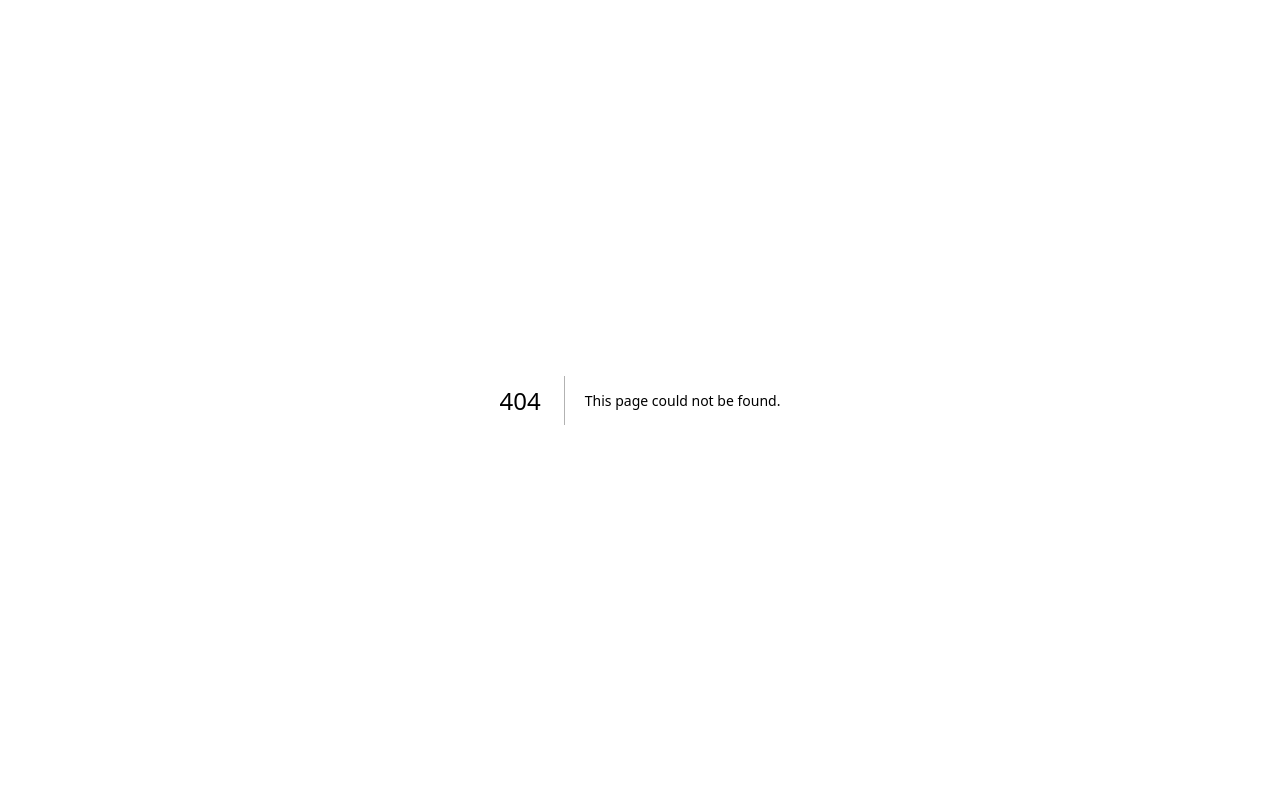
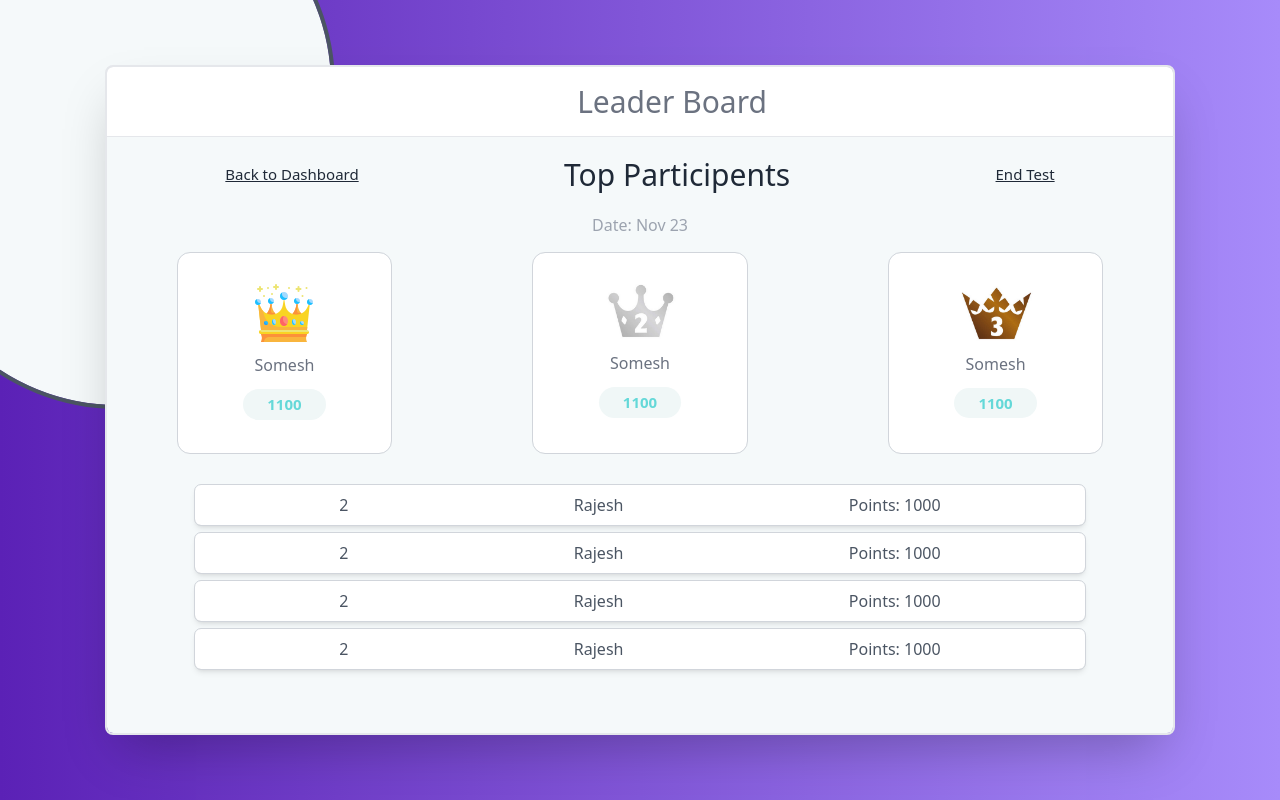
Before and after one commit to lekhit/playing, a Next.js app: page /leader in a window 1280 px wide. Before the commit this address had no page. Built offline with nearby package versions, Linux system fonts and the light colour scheme.

Commit message:
add all things

```diff
--- a/components/Login.js
+++ b/components/Login.js
@@ -3,7 +3,7 @@ import google from '../public/resources/google.svg'
 import shark from '../public/resources/must.jpeg'
 import Image from 'next/image'
 
-import React, { useEffect, useState } from "react";
+import React, { use, useEffect, useState } from "react";
 import { useRouter } from 'next/router'
 import { auth, logInWithEmailAndPassword, signInWithGoogle } from "./firebase";
 import { useAuthState } from "react-firebase-hooks/auth";
@@ -18,17 +18,18 @@ function Login(){
     }
     useEffect(() => {
       if (loading) {
+        console.log('Loading')
         return;
       }
-      if (user) {navigate.push("/nickname"); localStorage.setItem('email',user.displayName);
-        console.log(localStorage.getItem('email'));
+      if (user) {navigate.push("/nickname"); localStorage.setItem('user',{name:user.displayName,email:user.email});
+        console.log(localStorage.getItem('user'));
     }
     }, [user, loading]);
 
     return <div className="rounded-xl bg-white md:h-[600px] md:w-[900px] h-full w-[300px] sm:h-[600px] sm:w-[400px]">
     <div className='sm:p-16 p-2 flex relative justify-around'>
         <div className='m-4 z-50'>
-            <Image src={logo} className='mt-4' />
+            <Image src={logo} className='mt-4' alt='Loading'/>
             <div className='text-[30px] text-violet-800'>Login</div>
             <p className='my-2 text-gray-600'>Login to Start test Fast!</p>
             <label className='text-[15px]'>Email*</label>
@@ -51,14 +52,14 @@ function Login(){
             </div>
             <div className='cursor-pointer rounded-2xl bg-gradient-to-r from-[#8cabff] to-[#7c5cff] text-center text-white text-[20px] p-1 my-3'><button  onClick={() => logInWithEmailAndPassword(email, password)}>Login</button></div>
             <div onClick={loginHandler} className='cursor-pointer flex outline outline-2 rounded-2xl outline-gray-300 items-center justify-center'>
-                <Image src={google} className='h-[16px] m-2'
+                <Image src={google} className='h-[16px] m-2' alt='Loading'
                 />
                 <div>Continue with Google</div>
             </div>
             <div className='cursor-pointer rounded-2xl outline outline-1 p-2 hover:text-white hover:bg-gradient-to-r from-[#8cabff] to-[#7c5cff] hover:from my-4 text-violet-900 text-[15px] text-center outline-[#7c5cff]'>Register</div>
         </div>
         <div className='ml-4 md:relative absolute z-40'>
-            <Image src={shark} className='h-[500px] opacity-30 md:opacity-100 blur-md md:blur-none'/>
+            <Image src={shark} className='h-[500px] opacity-30 md:opacity-100 blur-md md:blur-none' alt='Loading'/>
         </div>
     </div>
 </div>
--- a/pages/LeaderBoard.js
+++ b/pages/leader.js
@@ -1,7 +1,7 @@
 import back from '../public/resources/crown.png'
 import sback from '../public/resources/second.png'
 import tback from '../public/resources/third.png'
-
+import Image from 'next/image'
 function Leader() {
 
     const leader = [[1, 1100, 'Somesh'], [2, 1000, 'Rajesh'], [2, 1000, 'Rajesh'], [2, 1000, 'Rajesh'], [2, 1000, 'Rajesh'], [2, 1000, 'Rajesh'], [2, 1000, 'Rajesh'], [2, 1000, 'Rajesh'], [2, 1000, 'Rajesh'], [2, 1000, 'Rajesh']]
@@ -23,7 +23,7 @@ function Leader() {
                     <div className='flex justify-around pt-4'>
                         <div className='flex flex-col justify-center items-center outline outline-1 outline-gray-300 rounded-xl w-1/5 bg-white h-[200px]'>
                             <div className='m-2'>
-                                <img src={back} />
+                                <Image src={back} alt={'Loading'} />
                             </div>
                             <div className='text-gray-500'>
                                 {leader[0][2]}
@@ -34,7 +34,7 @@ function Leader() {
                         </div>
                         <div className='flex flex-col justify-center items-center outline outline-1 outline-gray-300 rounded-xl w-1/5 bg-white h-[200px]'>
                             <div className='m-2'>
-                                <img src={sback}  className='h-[60px]'/>
+                                <Image src={sback} height={60} alt={'Loading'}/>
                             </div>
                             <div className='text-gray-500'>
                                 {leader[0][2]}
@@ -45,7 +45,7 @@ function Leader() {
                         </div>
                         <div className='flex flex-col justify-center items-center outline outline-1 outline-gray-300 rounded-xl w-1/5 bg-white h-[200px]'>
                             <div className='m-2'>
-                                <img src={tback} className='h-[60px]'/>
+                                <Image src={tback} height={60} alt={'Loading'}/>
                             </div>
                             <div className='text-gray-500'>
                                 {leader[0][2]}
--- /dev/null
+++ b/pages/nickname.js
@@ -0,0 +1,21 @@
+import { useRouter } from 'next/router'
+
+function Nickname(){
+
+    const navigator = useRouter();
+    function onClickHandler(){
+        navigator.push('/quiz');
+    }
+
+    return <div className="p-8 relative flex justify-center items-center w-screen h-full min-h-screen bg-gradient-to-t from-violet-800 to-violet-400">
+    <div className="absolute h-screen bottom-2/3 opacity-30 right-screen sm:right-2/3 w-full sm:w-1/3 rounded-r-full bg-red-300"></div>
+    <div className="absolute h-screen bottom-2/3 opacity-30 left-screen sm:left-2/3 w-full sm:w-1/3 rounded-l-full bg-red-300"></div>
+    <div className="flex flex-col">
+        <h1 className="text-white text-[25px] font-bold m-3" >Choose your Nickname</h1>
+        <input type='text' placeholder='Nickname' className="outline outline-1 outline-white m-4 bg-transparent p-2 rounded-md text-white placeholder-white" />
+        <input type='submit' onClick={onClickHandler} className="bg-white text-violet-500 p-2 m-4 rounded-md" value='Submit' />
+    </div>
+</div>
+}
+
+export default Nickname;
```
Also changed, not shown: pages/quiz.js (renamed from pages/question.js).
